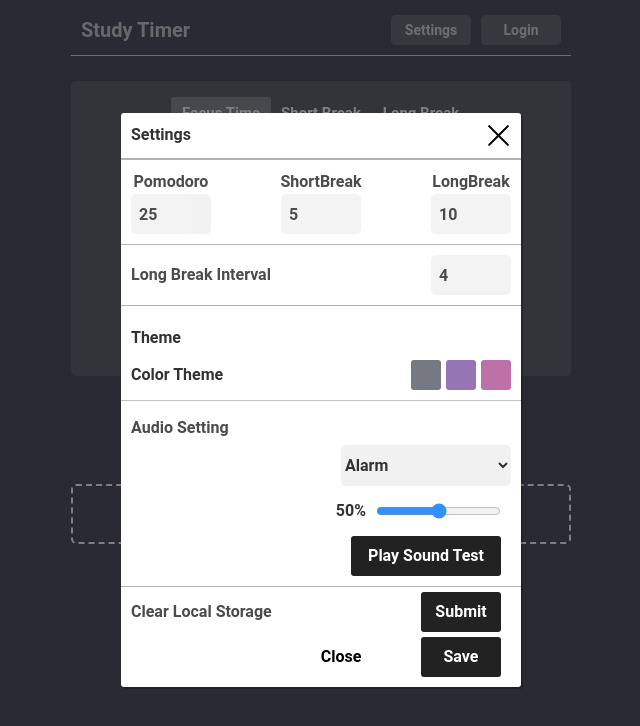
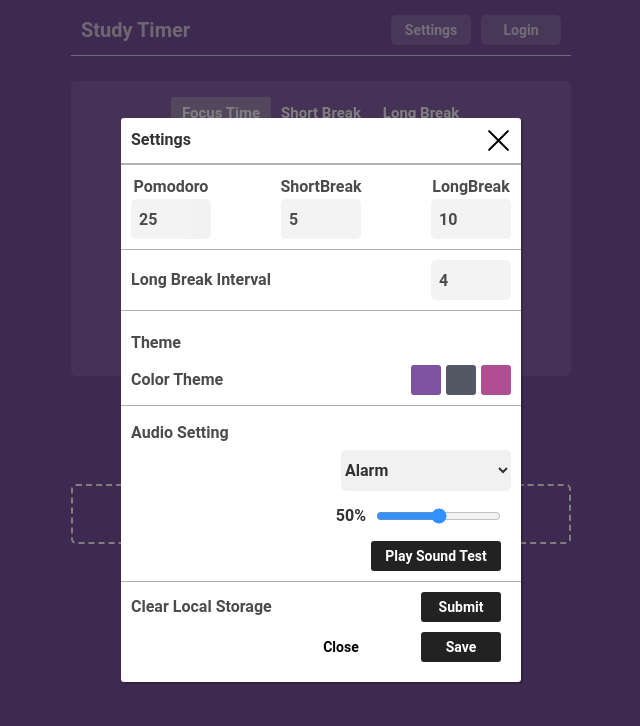
Before and after one commit to tariktunc/PomodoroFocus, a Next.js app: page / in a window 1280 px wide. Both pictures are taken after a click on the button "Settings". Shown: the top 726 px of the page, without its empty margins (319-959 px from the left). Built offline with nearby package versions, Linux system fonts and the light colour scheme.

Commit message:
The color setting has also been updated.

```diff
--- a/Redux/Slices/colorSlice.js
+++ b/Redux/Slices/colorSlice.js
@@ -4,8 +4,8 @@ export const colorSlice = createSlice({
   name: "colorSettings",
   initialState: {
     colorSettings: {
-      focusColor: "#545764",
-      shortBreakColor: "#7D53A2",
+      focusColor: "#7D53A2",
+      shortBreakColor: "#545764",
       longBreakColor: "#af4e91",
     },
   },
--- a/app/components/Settings/header.module.scss
+++ b/app/components/Settings/header.module.scss
@@ -1,17 +1,36 @@
-$whiteColor: white;
-$lineColor: rgba(0, 0, 0, 0.3);
-$inputBgColor: rgba(0, 0, 0, 0.07);
-$buttonColorBlack: rgba(10, 10, 10, 0.9);
-$buttonColorBlackHover: rgba(0, 0, 0, 0.8);
-$inputShadow: 2px 2px rgba(0, 0, 0, 0.2);
+/* Renk Değişkenleri */
+$whiteColor: white; /* Sayfa arka planında kullanılan beyaz renk */
+$lineColor: rgba(0, 0, 0, 0.3); /* Çizgi renk ve opaklık değeri */
+$inputBgColor: rgba(
+	0,
+	0,
+	0,
+	0.07
+); /* Input arka plan rengi ve opaklık değeri */
+$buttonColorBlack: rgba(
+	10,
+	10,
+	10,
+	0.9
+); /* Siyah renkli buton arka plan rengi ve opaklık değeri */
+$buttonColorBlackHover: rgba(
+	0,
+	0,
+	0,
+	0.8
+); /* Siyah renkli buton hover durumunda arka plan rengi ve opaklık değeri */
+$inputShadow: 2px 2px rgba(0, 0, 0, 0.2); /* Input kutusuna gölge efekti */
 
+/* Ayarlar Bileşeni */
 .settings {
+	/* Genel stil ayarları */
 	width: 500px;
 	height: 100%;
 	margin: 5px 0 25px 0;
 	border-bottom: 1px solid $whiteColor;
 	opacity: 0.8;
 
+	/* İlk içerik bölümü */
 	div:nth-child(1) {
 		display: flex;
 		justify-content: space-between;
@@ -20,6 +39,7 @@ $inputShadow: 2px 2px rgba(0, 0, 0, 0.2);
 		padding: 10px;
 		color: $whiteColor;
 
+		/* Link stil ayarları */
 		a {
 			font-size: 20px;
 			opacity: 0.9;
@@ -27,6 +47,8 @@ $inputShadow: 2px 2px rgba(0, 0, 0, 0.2);
 		a:hover {
 			opacity: 1;
 		}
+
+		/* Buton stil ayarları */
 		div {
 			button {
 				height: 30px;
@@ -43,7 +65,9 @@ $inputShadow: 2px 2px rgba(0, 0, 0, 0.2);
 	}
 }
 
+/* Ayar Bileşeni */
 .setting {
+	/* Stil ve konum ayarları */
 	z-index: 1;
 	width: 100%;
 	height: 100vh;
@@ -55,12 +79,14 @@ $inputShadow: 2px 2px rgba(0, 0, 0, 0.2);
 	-webkit-box-pack: center;
 	background-color: rgba(0, 0, 0, 0.5);
 
+	/* İçerik container ayarları */
 	.container {
 		background-color: $whiteColor;
 		width: 400px;
 		border-radius: 3px;
 		box-shadow: $inputShadow;
 
+		/* Başlık bölümü */
 		.headerTitle {
 			display: flex;
 			justify-content: space-between;
@@ -80,28 +106,31 @@ $inputShadow: 2px 2px rgba(0, 0, 0, 0.2);
 			}
 		}
 
+		/* Zaman ayarları bölümü */
 		.timerSettting {
+			/* Stil ve konum ayarları */
 			display: flex;
 			justify-content: space-between;
 			border-bottom: 1px solid $lineColor;
 			padding: 10px;
+
+			/* İçerik bölümleri */
 			div {
 				text-align: center;
 				p {
 					opacity: 0.7;
 				}
 				input {
+					/* Input kutu ayarları */
 					padding: 0.5rem;
 					opacity: 0.7;
 					width: 80px;
 					height: 40px;
 					background-color: $inputBgColor;
 					border-radius: 5px;
-					// box-shadow: $inputShadow;
 					&:focus {
 						outline: none;
 					}
-					// input tiklandiginda artirmak ve azaltmak icin kullanilan butonlari tasarla.
 					&::-webkit-outer-spin-button,
 					&::-webkit-inner-spin-button {
 						height: 30px;
@@ -110,23 +139,27 @@ $inputShadow: 2px 2px rgba(0, 0, 0, 0.2);
 			}
 		}
 
+		/* Uzun ara verme süresi ayarı bölümü */
 		.longBreakInterval {
+			/* Stil ve konum ayarları */
 			display: flex;
 			justify-content: space-between;
 			border-bottom: 1px solid $lineColor;
 			padding: 10px;
+
+			/* İçerik bölümleri */
 			p {
 				opacity: 0.7;
 				padding: 0.5rem 0;
 			}
 			input {
+				/* Input kutu ayarları */
 				padding: 0.5rem;
 				opacity: 0.7;
 				width: 80px;
 				height: 40px;
 				background-color: $inputBgColor;
 				border-radius: 5px;
-				// box-shadow: $inputShadow;
 				&:focus {
 					outline: none;
 				}
@@ -137,14 +170,17 @@ $inputShadow: 2px 2px rgba(0, 0, 0, 0.2);
 			}
 		}
 
+		/* Tema ayarı bölümü */
 		.themesetting {
+			/* Stil ve konum ayarları */
 			display: flex;
 			flex-direction: column;
-			opacity: 0.8;
 			border-bottom: 1px solid $lineColor;
 			padding: 10px;
+
+			/* İçerik bölümleri */
 			p {
-				color: black;
+				opacity: 0.7;
 				padding: 10px 0;
 			}
 			div {
@@ -153,31 +189,37 @@ $inputShadow: 2px 2px rgba(0, 0, 0, 0.2);
 				align-items: center;
 				height: 30px;
 
+				/* İç içe geçmiş div bölümleri */
 				div {
 					width: 100px;
 					height: 25px;
 					button {
+						/* Buton stil ayarları */
 						width: 30px;
 						height: 30px;
 						border-radius: 3px;
-						// box-shadow: $inputShadow;
 					}
 				}
 			}
 		}
 
+		/* Ses ayarı bölümü */
 		.audiosettings {
+			/* Stil ve konum ayarları */
 			border-bottom: 1px solid $lineColor;
 			padding: 10px;
+
+			/* İçerik bölümleri */
 			h3:nth-child(1) {
 				padding: 5px 0px;
 				opacity: 0.7;
 			}
-			// Sound Change
+			/* Ses değiştirme bölümü */
 			div:nth-child(2) {
 				display: flex;
 				justify-content: flex-end;
 				select {
+					/* Select kutusu ayarları */
 					background-color: $inputBgColor;
 					padding: 10px 0px;
 					width: 170px;
@@ -185,7 +227,7 @@ $inputShadow: 2px 2px rgba(0, 0, 0, 0.2);
 					opacity: 0.8;
 				}
 			}
-			// Volume Change
+			/* Ses düzeyi bölümü */
 			div:nth-child(3) {
 				display: flex;
 				justify-content: flex-end;
@@ -193,24 +235,29 @@ $inputShadow: 2px 2px rgba(0, 0, 0, 0.2);
 				padding: 10px 0px;
 				opacity: 0.8;
 				input {
+					/* Input kutu ayarları */
 					border-radius: 25px;
 					width: 125px;
 					height: 30px;
 					margin: 0 10px;
 				}
 			}
+			/* Sesi sıfırlama bölümü */
 			div:nth-child(4) {
 				display: flex;
 				justify-content: flex-end;
 				button {
+					/* Buton stil ayarları */
 					background-color: $buttonColorBlack;
 					color: $whiteColor;
 					margin: 0 10px;
-					width: 150px;
-					height: 40px;
+					width: 130px;
+					height: 30px;
 					border-radius: 3px;
+					font-size: 14px;
 				}
 				button:hover {
+					/* Buton hover durumunda stil ayarları */
 					background-color: $buttonColorBlack;
 					border-radius: 3px;
 					color: $whiteColor;
@@ -221,21 +268,27 @@ $inputShadow: 2px 2px rgba(0, 0, 0, 0.2);
 			}
 		}
 
+		/* Modal bölümü */
 		.modal {
+			/* Stil ve konum ayarları */
 			height: 50px;
 			display: flex;
 			justify-content: flex-end;
 			button {
+				/* Buton stil ayarları */
 				margin: 0 20px;
 				width: 80px;
-				height: 40px;
+				height: 30px;
+				font-size: 14px;
 			}
 			button:nth-child(1) {
+				/* İlk buton stil ayarları */
 				// background-color: $buttonColorBlack;
 				// color: $whiteColor;
 				border-radius: 5px;
 			}
 			button:nth-child(2) {
+				/* İkinci buton stil ayarları */
 				background-color: $buttonColorBlack;
 				border-radius: 3px;
 				color: $whiteColor;
@@ -243,12 +296,15 @@ $inputShadow: 2px 2px rgba(0, 0, 0, 0.2);
 			}
 			button:nth-child(1):hover,
 			button:nth-child(2):hover {
+				/* Buton hover durumunda stil ayarları */
 				opacity: 0.8;
 				transition: 0.3s;
 			}
 		}
 
+		/* Local Storage Temizleme Bölümü */
 		.localStorageClear {
+			/* Stil ve konum ayarları */
 			height: 50px;
 			display: flex;
 			align-items: center;
@@ -258,12 +314,14 @@ $inputShadow: 2px 2px rgba(0, 0, 0, 0.2);
 				opacity: 0.7;
 			}
 			button {
+				/* Buton stil ayarları */
 				width: 80px;
-				height: 40px;
+				height: 30px;
 				border-radius: 3px;
 				background-color: $buttonColorBlack;
 				color: $whiteColor;
 				margin-right: 10px;
+				font-size: 14px;
 				cursor: pointer;
 				&:hover {
 					opacity: 0.8;
@@ -274,7 +332,9 @@ $inputShadow: 2px 2px rgba(0, 0, 0, 0.2);
 	}
 }
 
+/* Renk Ayarı Bileşeni */
 .colorSetting {
+	/* Stil ve konum ayarları */
 	z-index: 1;
 	width: 100%;
 	height: 100vh;
@@ -286,32 +346,40 @@ $inputShadow: 2px 2px rgba(0, 0, 0, 0.2);
 	-webkit-box-pack: center;
 	background-color: rgba(0, 0, 0, 0.5);
 
+	/* İçerik container ayarları */
 	.container {
 		background-color: $whiteColor;
 		width: 400px;
 		border-radius: 10px;
 		// box-shadow: $inputShadow;
 
+		/* Başlık bölümü */
 		div:nth-child(1) {
+			/* Stil ve konum ayarları */
 			display: flex;
 			flex-direction: column;
 			padding: 10px;
 			border-bottom: 1px solid $lineColor;
 			p {
+				/* Stil ayarları */
 				text-align: center;
 				opacity: 0.8;
 			}
 		}
 
+		/* Renk seçimi bölümü */
 		div:nth-child(2) {
+			/* Stil ve konum ayarları */
 			text-align: center;
 			margin: 10px;
 			button {
+				/* Buton stil ayarları */
 				margin: 10px;
 				width: 80px;
 				height: 80px;
 				border-radius: 3px;
 				&:hover {
+					/* Buton hover durumunda stil ayarları */
 					opacity: 0.9;
 					box-shadow: none;
 					transition: all 0.5s;
@@ -321,14 +389,17 @@ $inputShadow: 2px 2px rgba(0, 0, 0, 0.2);
 	}
 }
 
+/* Ekran boyutlarına göre medya sorguları */
 @media screen and (max-width: 510px) {
 	.settings {
+		/* Stil ve boyut ayarları */
 		width: 400px;
 	}
 }
 
 @media screen and (max-width: 400px) {
 	.settings {
+		/* Stil ve boyut ayarları */
 		width: 350px;
 	}
 }
```
